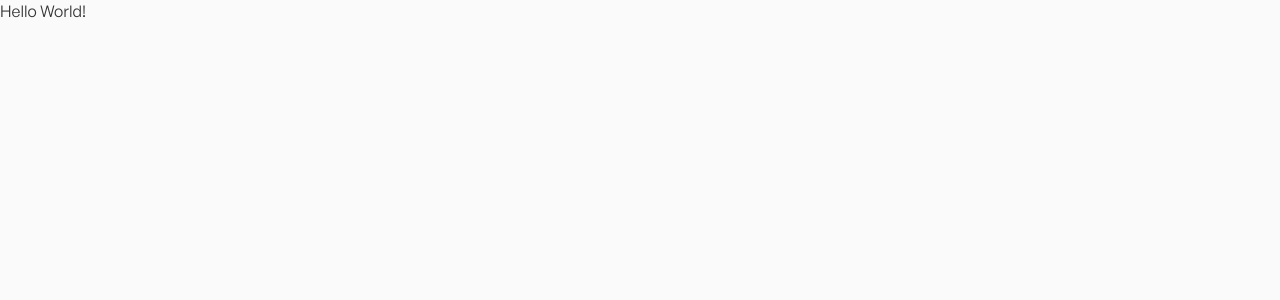
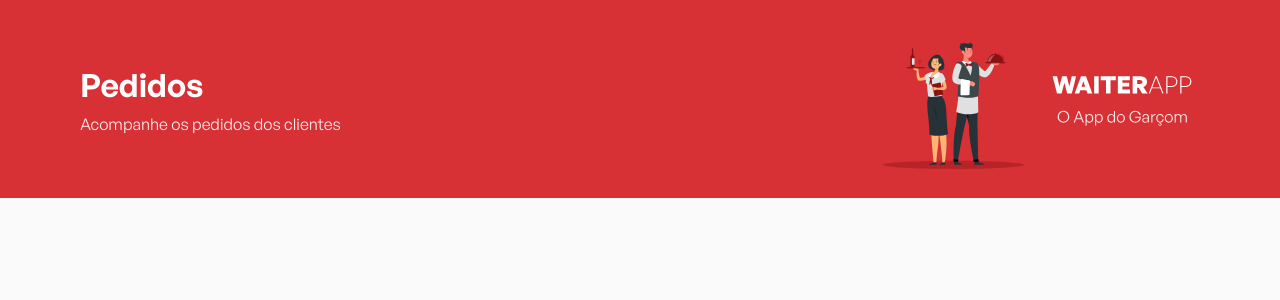
Before and after one commit to oliveiradniel/waiterapp-fe, a React (Vite) app: page / in a window 1280 px wide. Shown: the top 300 px of the page. Built offline with nearby package versions, Linux system fonts and the light colour scheme.

Commit message:
feat: create and style the 'Header' component

```diff
--- a/src/App.tsx
+++ b/src/App.tsx
@@ -1,10 +1,11 @@
+import Header from './components/Header/index.tsx';
 import { GlobalStyles } from './styles/GlobalStyles.ts';
 
 export default function App() {
   return (
     <>
       <GlobalStyles />
-      <p>Hello World!</p>
+      <Header />
     </>
   );
 }
--- /dev/null
+++ b/src/components/Header/index.tsx
@@ -0,0 +1,18 @@
+import logo from '../../assets/images/logo.svg';
+
+import { Container, Content } from './styles';
+
+export default function Header() {
+  return (
+    <Container>
+      <Content>
+        <div className="page-details">
+          <h1>Pedidos</h1>
+          <h2>Acompanhe os pedidos dos clientes</h2>
+        </div>
+
+        <img src={logo} alt="Logo" />
+      </Content>
+    </Container>
+  );
+}
--- /dev/null
+++ b/src/components/Header/styles.ts
@@ -0,0 +1,34 @@
+import styled from 'styled-components';
+
+export const Container = styled.header`
+  align-items: center;
+  background-color: #d73035;
+  display: flex;
+  height: 198px;
+  justify-content: center;
+  padding: 0 80px;
+
+  `;
+
+export const Content = styled.div`
+  align-items: center;
+  display: flex;
+  justify-content: space-between;
+  max-width: 1216px;
+  width: 100%;
+
+  .page-details {
+    h1 {
+      color: #fff;
+      font-size: 32;
+    }
+
+    h2 {
+      color: #fff;
+      font-weight: 400;
+      font-size: 16px;
+      margin-top: 6px;
+      opacity: 0.9;
+    }
+  }
+`;
```
